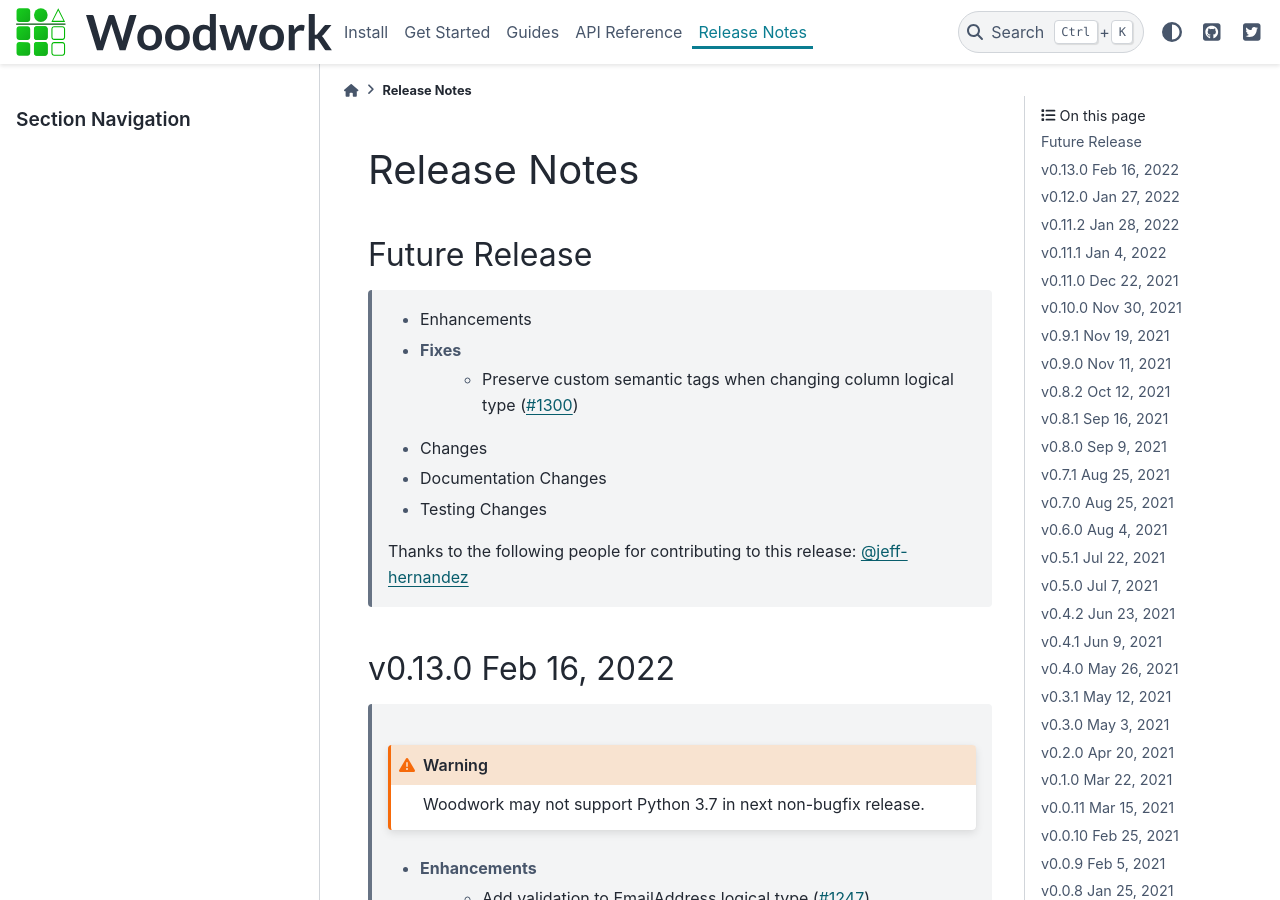
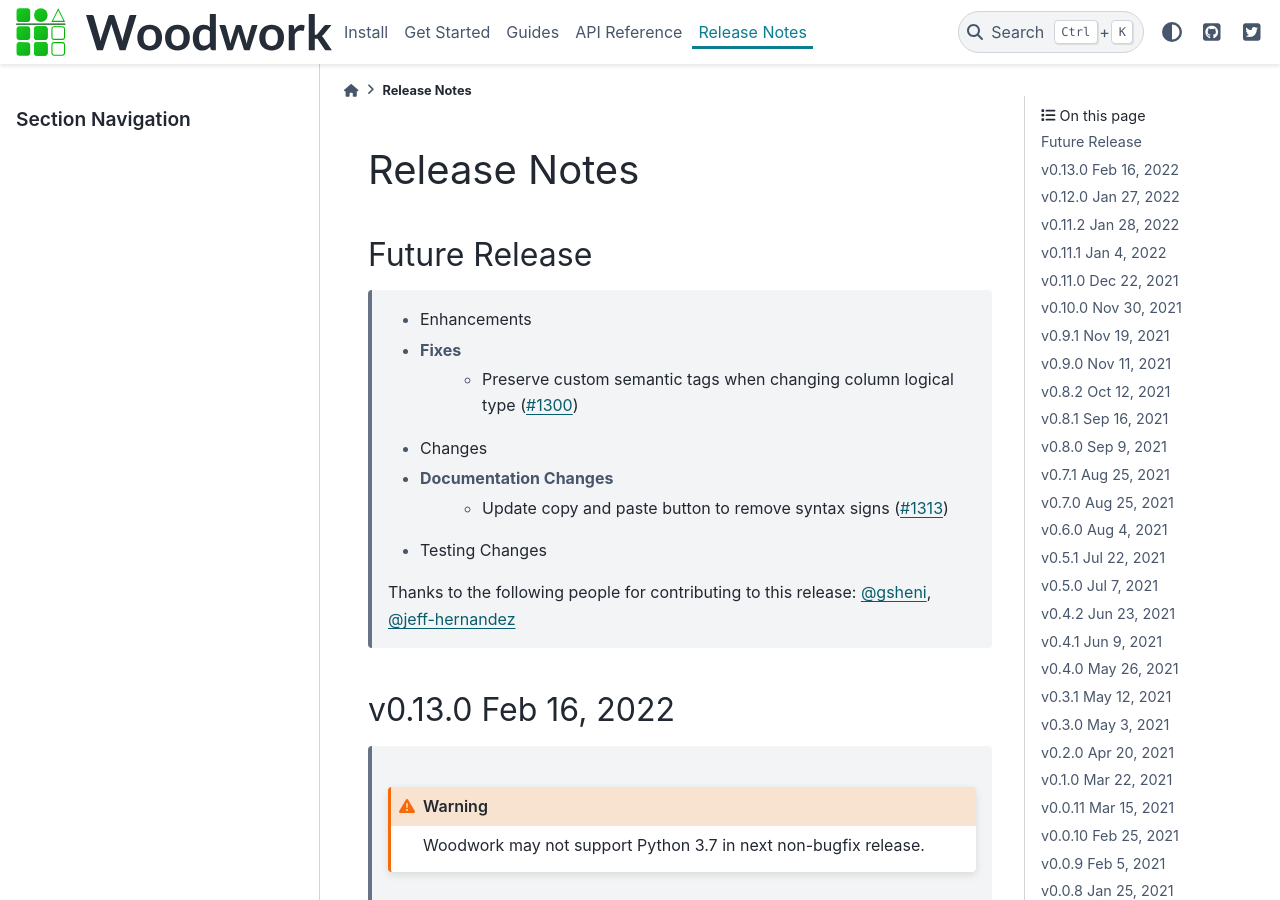
Before and after one commit to alteryx/woodwork, a Sphinx documentation site: the page built from docs/source/release_notes.rst, in a window 1280 px wide and 900 px high. Built offline with Sphinx 7.4.7 and the PyData theme 0.15.4, drawn with Linux system fonts in a browser that asks for light colours; comment, search, counter and statistics services are not loaded.

Commit message:
Update release_notes.rst

```diff
--- a/docs/source/release_notes.rst
+++ b/docs/source/release_notes.rst
@@ -10,10 +10,11 @@
         * Preserve custom semantic tags when changing column logical type (:pr:`1300`)
     * Changes
     * Documentation Changes
+        * Update copy and paste button to remove syntax signs (:pr:`1313`)
     * Testing Changes
 
     Thanks to the following people for contributing to this release:
-    :user:`jeff-hernandez`
+    :user:`gsheni`, :user:`jeff-hernandez`
 
 v0.13.0 Feb 16, 2022
 ====================
```
